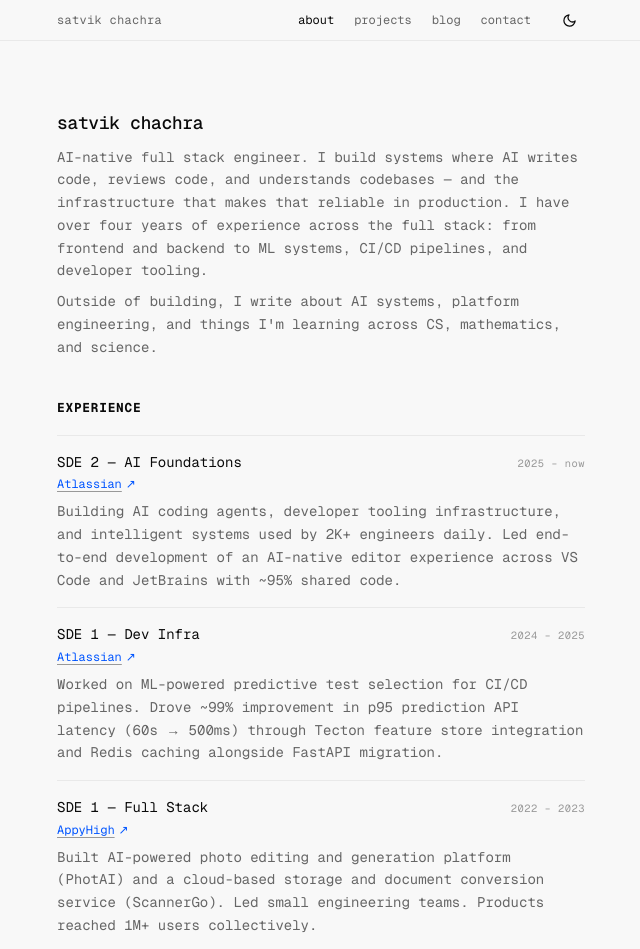
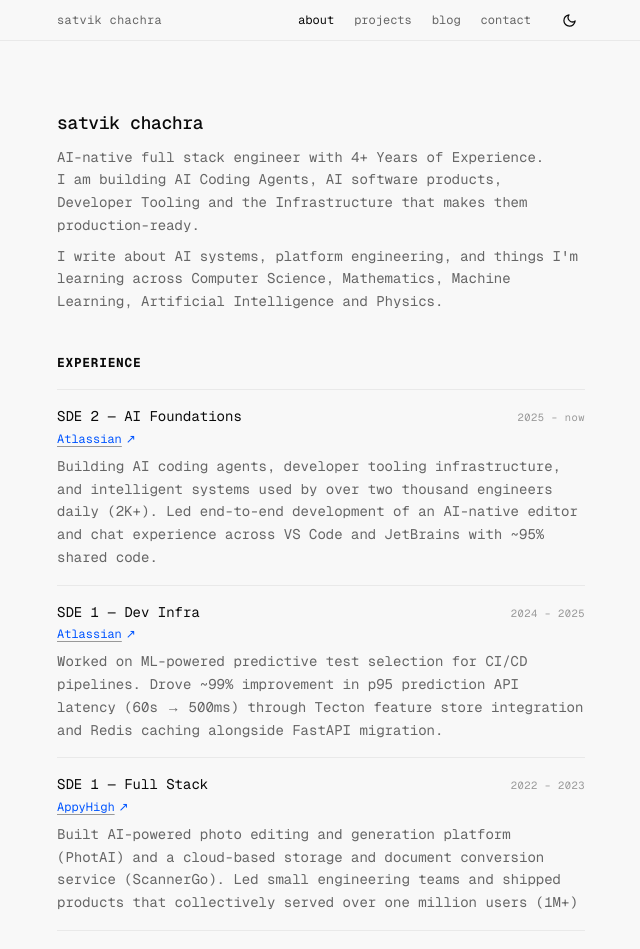
Before and after one commit to satvikchachra/satvik, a Next.js app: page /about in a window 1280 px wide. Shown: the top 949 px of the page, without its empty margins (319-959 px from the left). Built offline with nearby package versions, Linux system fonts and the light colour scheme.

Commit message:
updated content

```diff
--- a/src/app/about/page.tsx
+++ b/src/app/about/page.tsx
@@ -42,7 +42,7 @@ const TIMELINE = [
     companyUrl: "https://www.atlassian.com/",
     role: "SDE 2 — AI Foundations",
     description:
-      "Building AI coding agents, developer tooling infrastructure, and intelligent systems used by 2K+ engineers daily. Led end-to-end development of an AI-native editor experience across VS Code and JetBrains with ~95% shared code.",
+      "Building AI coding agents, developer tooling infrastructure, and intelligent systems used by over two thousand engineers daily (2K+). Led end-to-end development of an AI-native editor and chat experience across VS Code and JetBrains with ~95% shared code.",
   },
   {
     year: "2024 – 2025",
@@ -58,7 +58,7 @@ const TIMELINE = [
     companyUrl: "https://www.appyhigh.com/",
     role: "SDE 1 — Full Stack",
     description:
-      "Built AI-powered photo editing and generation platform (PhotAI) and a cloud-based storage and document conversion service (ScannerGo). Led small engineering teams. Products reached 1M+ users collectively.",
+      "Built AI-powered photo editing and generation platform (PhotAI) and a cloud-based storage and document conversion service (ScannerGo). Led small engineering teams and shipped products that collectively served over one million users (1M+)",
   },
   {
     year: "2018 – 2022",
@@ -90,14 +90,11 @@ export default function AboutPage() {
         </h1>
         <div className="text-sm leading-relaxed space-y-2" style={{ color: "var(--text-muted)" }}>
           <p>
-            AI-native full stack engineer. I build systems where AI writes code,
-            reviews code, and understands codebases — and the infrastructure
-            that makes that reliable in production. I have over four years of experience across the full stack:
-            from frontend and backend to ML systems, CI/CD pipelines, and developer tooling.
+            AI-native full stack engineer with 4+ Years of Experience. {<br />}I am building AI Coding Agents, AI software products, Developer Tooling and the Infrastructure that makes them production-ready.
           </p>
           <p>
-            Outside of building, I write about AI systems, platform engineering,
-            and things I&apos;m learning across CS, mathematics, and science.
+            I write about AI systems, platform engineering,
+            and things I&apos;m learning across Computer Science, Mathematics, Machine Learning, Artificial Intelligence and Physics.
           </p>
         </div>
       </header>
```
